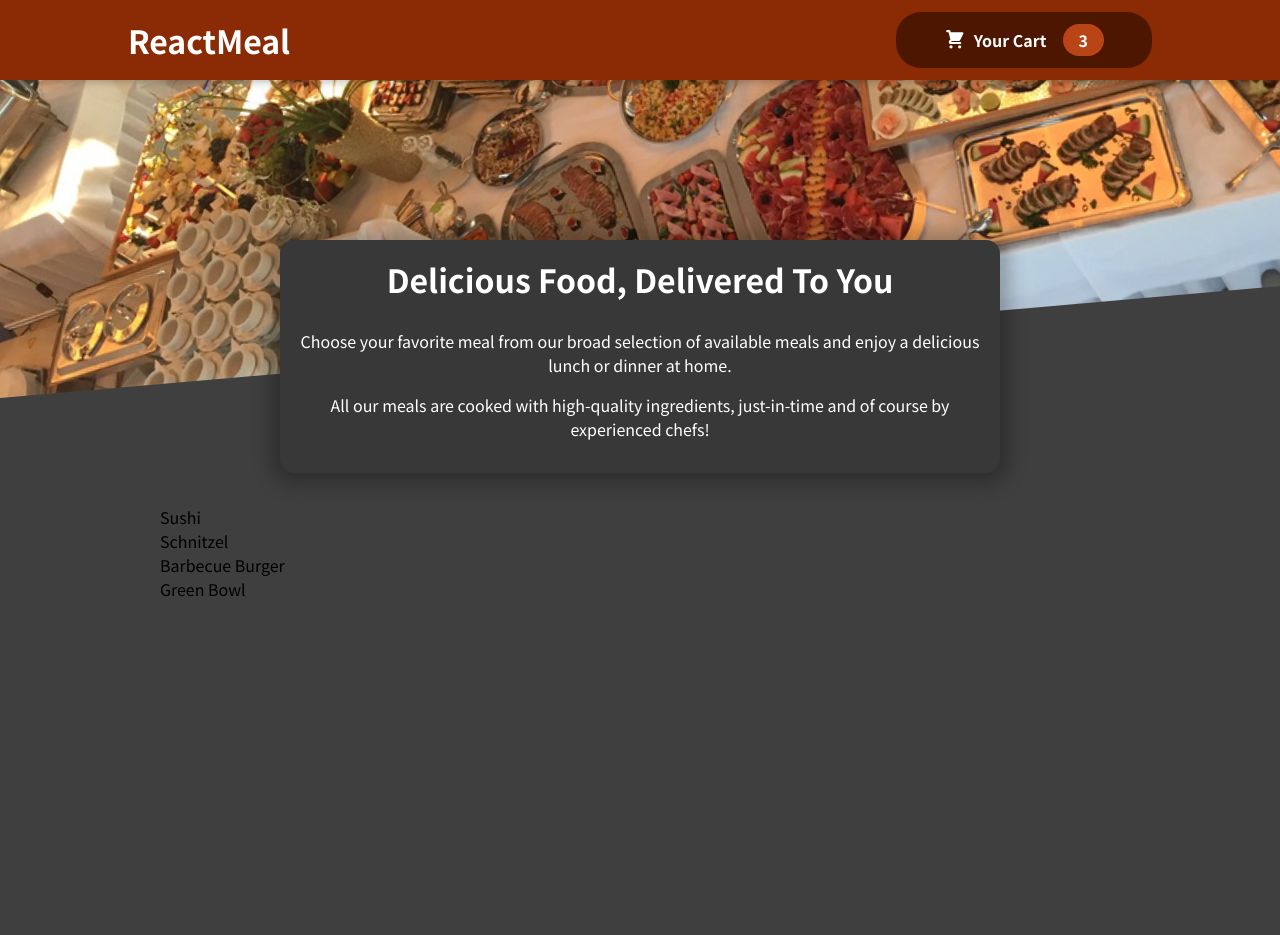
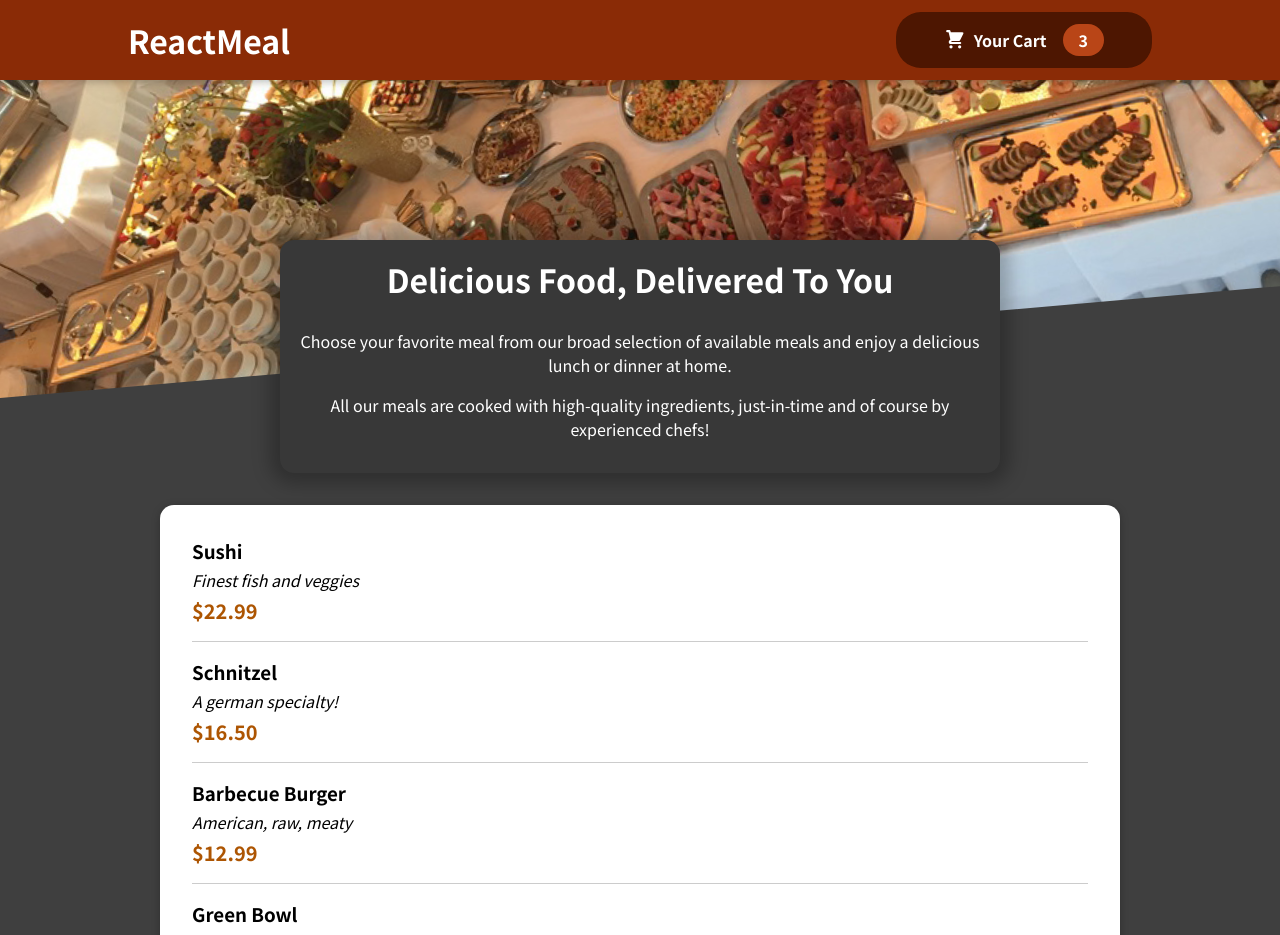
Before and after one commit to Mila2999/Food-Order-App, a React (Create React App) app: page / in a window 1280 px wide. Shown: the top 935 px of the page. Before the commit the page ends 800 px from the top, so only its background shows below. Built offline with nearby package versions, Linux system fonts and the light colour scheme.

Commit message:
Add individual Meal Items and display them

```diff
--- a/src/components/Meals/AvailableMeals.js
+++ b/src/components/Meals/AvailableMeals.js
@@ -1,4 +1,7 @@
+import MealItem from './MealItem/MealItem';
+import Card from '../UI/Card';
 import classes from './AvailableMeals.module.css';
+
 const DUMMY_MEALS = [
   {
     id: 'm1',
@@ -28,11 +31,15 @@
 
 const AvailableMeals = () => {
   const mealsList = DUMMY_MEALS.map((meal) => {
-    return <li>{meal.name}</li>;
+    return (
+      <MealItem key={meal.id} name={meal.name} description={meal.description} price={meal.price} />
+    );
   });
   return (
     <section className={classes.meals}>
-      <ul>{mealsList}</ul>
+      <Card>
+        <ul>{mealsList}</ul>
+      </Card>
     </section>
   );
 };
--- /dev/null
+++ b/src/components/Meals/MealItem/MealItem.js
@@ -0,0 +1,15 @@
+import classes from './MealItem.module.css';
+const MealItem = (props) => {
+  const price = `$${props.price.toFixed(2)}`;
+  return (
+    <li className={classes.meal}>
+      <div>
+        <h3>{props.name}</h3>
+        <div className={classes.description}>{props.description}</div>
+        <div className={classes.price}>{price}</div>
+      </div>
+      <div></div>
+    </li>
+  );
+};
+export default MealItem;
--- /dev/null
+++ b/src/components/Meals/MealItem/MealItem.module.css
@@ -0,0 +1,22 @@
+.meal {
+  display: flex;
+  justify-content: space-between;
+  margin: 1rem;
+  padding-bottom: 1rem;
+  border-bottom: 1px solid #ccc;
+}
+
+.meal h3 {
+  margin: 0 0 0.25rem 0;
+}
+
+.description {
+  font-style: italic;
+}
+
+.price {
+  margin-top: 0.25rem;
+  font-weight: bold;
+  color: #ad5502;
+  font-size: 1.25rem;
+}
--- /dev/null
+++ b/src/components/UI/Card.js
@@ -0,0 +1,7 @@
+import classes from './Card.module.css';
+
+const Card = (props) => {
+  return <div className={classes.card}>{props.children}</div>;
+};
+
+export default Card;
--- /dev/null
+++ b/src/components/UI/Card.module.css
@@ -0,0 +1,6 @@
+.card {
+  padding: 1rem;
+  box-shadow: 0 2px 8px rgba(0, 0, 0, 0.25);
+  border-radius: 14px;
+  background-color: white;
+}
```
Also changed, not shown: src/components/Meals/MealItem/MealItemForm.js (added).
